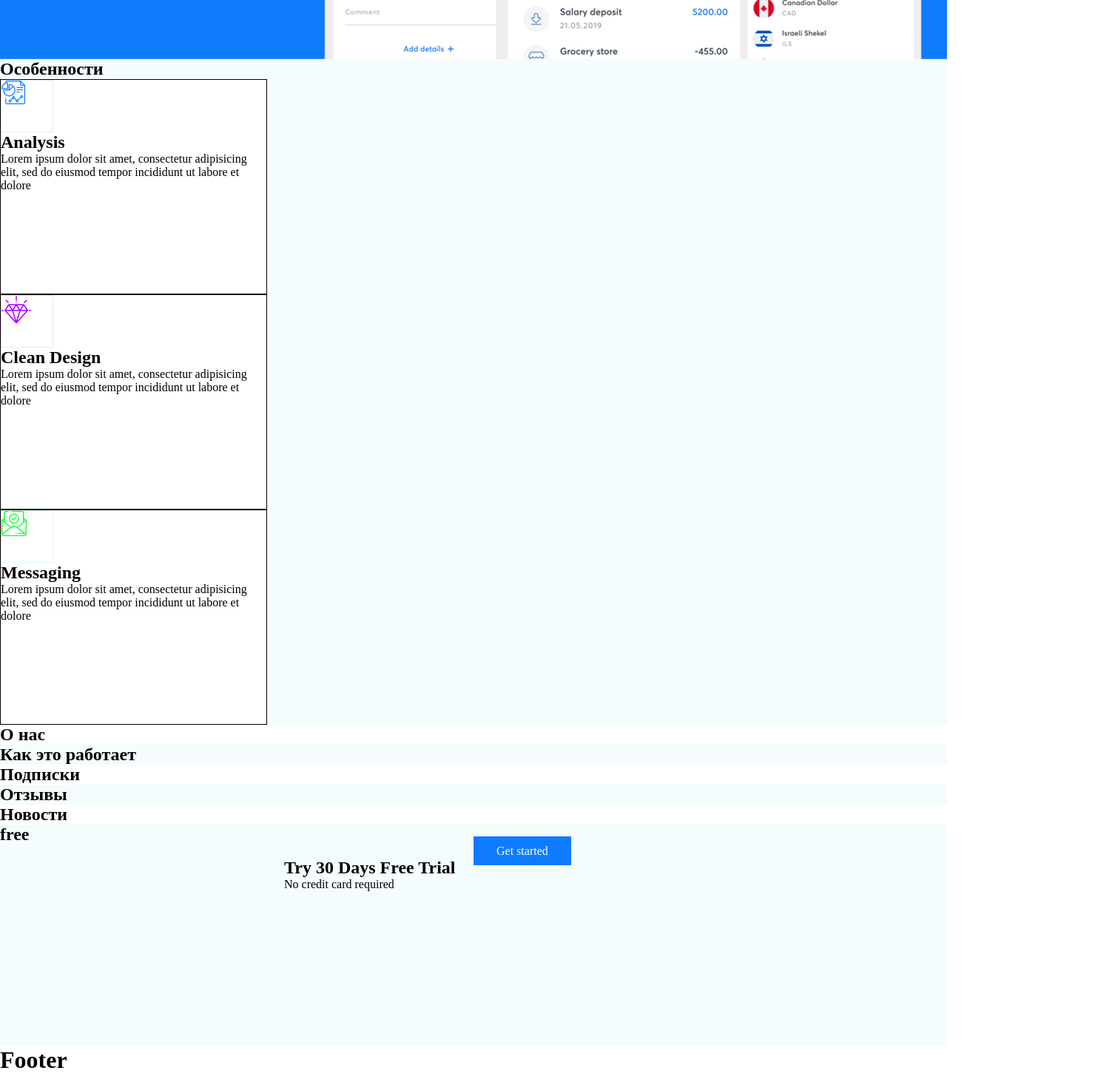
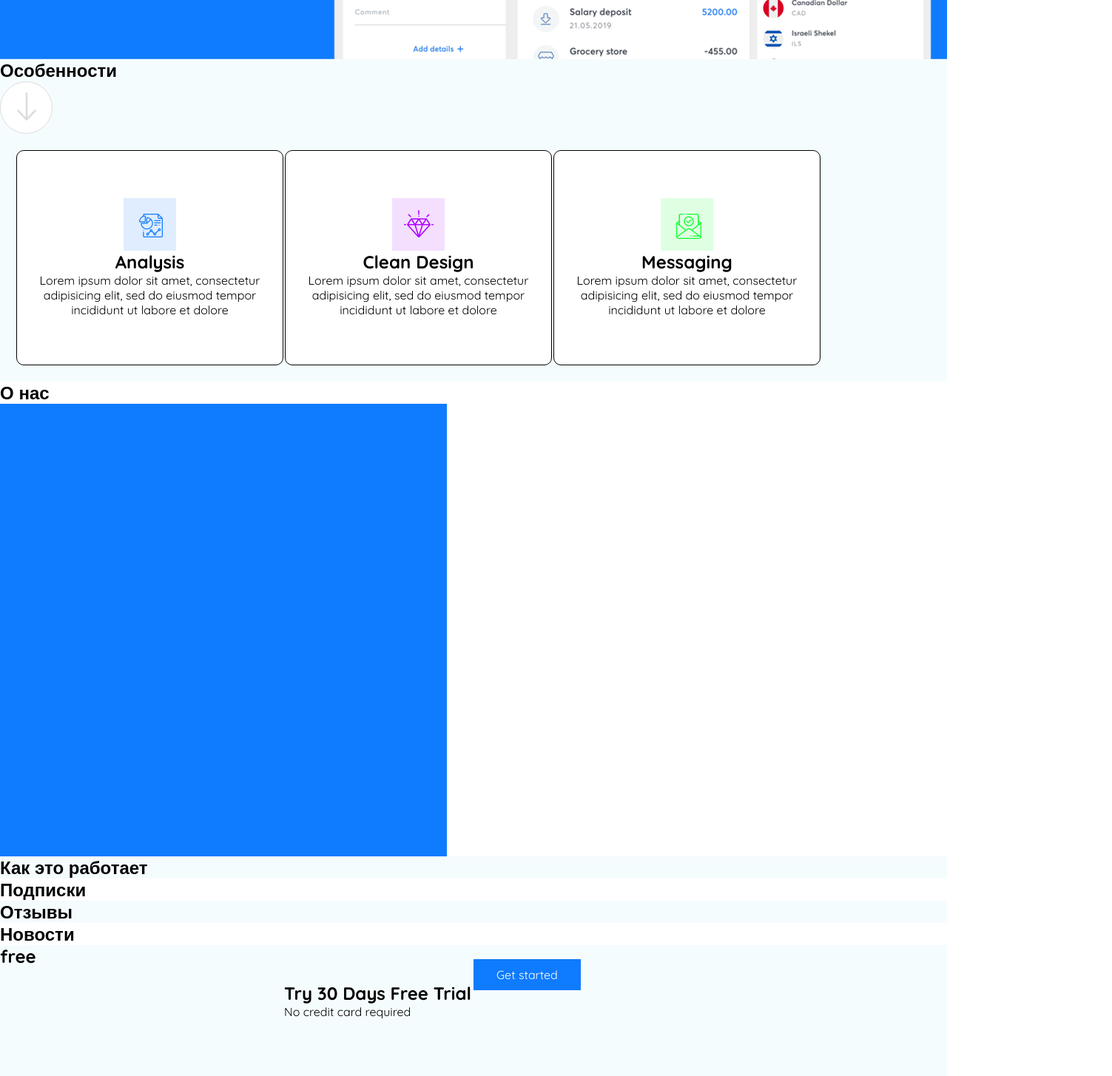
Before and after one commit to Igorgame/AcademyTask1, a plain HTML site: page index.html in a window 1280 px wide. Shown: the part 720-2175 px from the top of the page at 74% size, 1503 px wide, since content can reach past the window. Drawn offline with Linux system fonts and the light colour scheme.

Commit message:
fix marks

```diff
--- a/css/style.css
+++ b/css/style.css
@@ -2,6 +2,7 @@
     margin: 0;
     padding: 0;
     box-sizing: border-box;
+    font-family: 'Quicksand', sans-serif;
 }
 
 
@@ -14,6 +15,53 @@ header {
     width: 100%;
     box-sizing: border-box;
 
+}
+
+.features {
+    background: #F5FCFD;
+    width: 100%;
+    height: auto;
+    position: relative;
+    z-index: 10;
+}
+
+.about {
+background:#FFFFFF;
+position: relative;
+z-index: 10;
+}
+
+.rectangle {
+    height: 612px;
+    width: 604px;
+opacity: 1;
+background: #0F7BFF;
+}
+
+.workinfo{
+background: #F5FCFD;
+width: 100%;
+height: auto;
+}
+
+.feedback {
+    background: #F5FCFD;
+    width: 100%;
+    height: auto;
+}
+
+.freetrial {
+    background-color: #F5FCFD;
+    height: 300px;
+    background-size: cover;
+    background-position: center;
+    width: 100%;
+    box-sizing: border-box;
+}
+.trialinfo {
+    position: absolute;
+    left: 30%;
+    display: inline-block;
 }
 
 ul {
@@ -41,7 +89,7 @@ ul li a:hover{
 
 .logo img{
     float: left;
-    width: 180px;
+    width: auto;
     height: auto;
     padding-left: 5%;
 }
@@ -57,7 +105,7 @@ ul li a:hover{
 }
 
 .signup {
-    border: 1px solid#0063DD;
+
     padding: 10px 30px;
     background: #0063DD;
     color: #FFFFFF;
@@ -81,17 +129,21 @@ ul li.hactive a{
 
 .title {
     position: absolute;
-    top: 20%;
-    left: 45%;
+    top: 15%;
+    left: 40%;
+    text-align: center;
+
 }
 
 .title h1 {
 color:black
+
 }
 
 .title p {
   color:#929292;
   width: 500px;
+  padding-top: 10px;
 }
 
 .btns {
@@ -129,77 +181,79 @@ color:black
 
 .phones {
     position: absolute;
-    padding: 23% 20%;
+    padding: 23% 16%;
     z-index: 0;
+    margin: auto;
+
+
 
 }
 
-
-.container {
-    max-width: 100%;
+.scrolldn {
+    border: 1px solid #DCDCDC;
+    background: #FFFFFF;
+    width: 71px;
+    height: 71px;
+    border-radius:50%;
+    margin: auto;
 }
 
-.features {
-    background: #F5FCFD;
-    width: 100%;
-    height: auto;
-    position: relative;
-    z-index: 100;
-}
 .fch {
     margin:auto;
+    padding: 20px;
+    align-items:center;
 
 }
-.square1 {
+.square {
     width:361px;
     height: 291px;
     border: 1px solid black;
     background:#FFFFFF;
+    border-radius: 10px;
+    text-align: center;
 }
-
 .square2 {
     width:361px;
     height: 291px;
     border: 1px solid black;
     background:#FFFFFF;
-}
-
-.square3 {
-    width:361px;
-    height: 291px;
-    border: 1px solid black;
-    background:#FFFFFF;
+    border-radius: 10px;
+    margin-top: 20%;
+    text-align: center;
 }
 
 
+.roll1 {
+    border: 1px solid#DFEDFF;
+    background: #DFEDFF;
+     width: 71px;
+    height: 71px;
+    border: radius 50%;
+    padding: 20px;
+    margin: auto;
+}
 
-.workinfo{
-background: #F5FCFD;
-width: 100%;
-height: auto;
+.roll2 {
+    border: 1px solid#F5DFFF;
+    background: #F5DFFF;
+    width: 71px;
+    height: 71px;
+    border: radius 50%;
+    padding: 15px;
+    margin: auto;
+}
+
+.roll3 {
+    border: 1px solid #DFFFE3;
+    background: #DFFFE3;
+    width: 71px;
+    height: 71px;
+    border: radius 100px;
+    margin: auto;
+    padding: 20px;
 }
 
 
-
-.feedback {
-    background: #F5FCFD;
-    width: 100%;
-    height: auto;
-}
-
-.freetrial {
-    background-color: #F5FCFD;
-    height: 300px;
-    background-size: cover;
-    background-position: center;
-    width: 100%;
-    box-sizing: border-box;
-}
-.trialinfo {
-    position: absolute;
-    left: 30%;
-    display: inline-block;
-}
 
 .trydays h1 {
 color:black
@@ -212,6 +266,8 @@ color:black
 .startbtn {
     margin-left: 50%;
 }
+
+
 .getstarted {
     border: 1px solid #0F7BFF;
     padding: 10px 30px;
@@ -219,31 +275,11 @@ color:black
     color: #FFFFFF;
     text-decoration: none;
 }
-.scrolldn {
-    border: 1px solid #DCDCDC;
-    background: #FFFFFF;
-    width: 100px;
-    height: auto;
-    border-radius:50%;
+.getstarted:hover {
+    background:#FFFFFF;
+    color: #0F7BFF;
 }
 
-.roll1 {
-    border: 1px solid#DFEDFF;
-  width: 71px;
-  height: 71px;
-  border: radius 50%;
+footer {
+    background: #0F7BFF;
 }
-
-.roll2 {
-    border: 1px solid#F5DFFF;
-  width: 71px;
-  height: 71px;
-  border: radius 50%;
-}
-
-.roll3 {
-    border: 1px solid #DFFFE3;
-  width: 71px;
-  height: 71px;
-  border: radius 50%;
-}
--- a/index.html
+++ b/index.html
@@ -11,6 +11,7 @@
 </head>
 <body>
     <header>
+
         <div class="nav">
             <div class="logo">
                 <img src="img/logo.png">
@@ -24,6 +25,7 @@
                 <li><a href="#"> PRICING</a></li>
                 <li><a href="#"> PAGES</a></li>
             </ul>
+        </div>
 
             <div class="title">
                 <h1>Best Desktop App for You</h1>
@@ -33,49 +35,51 @@
                 <a href="#" class="dnld">Download</a>
                 <a href="#" class="trial">Free trial</a>
             </div>
-            <div>
             <img src="img/phones.png" class="phones">
-            </div>
-            <div >
-            <a href="#" class="scrolldn">&#8595;</a>
-            </div>
-        </div>
     </header>
 
 
     <section class="features">
 
             <h1>Особенности</h1>
-
+        <div >
+            <button class="scrolldn"><img src="img\skrolldown.png"</button>
+        </div>
         <div class="fch">
-            <div class="square1">
+            <table>
+                <td class="square">
                     <div class="roll1">
                         <img src="img\feature1.png" alt="F1">
                     </div>
                     <h2>Analysis</h2>
                     <p>Lorem ipsum dolor sit amet, consectetur adipisicing elit, sed do eiusmod tempor incididunt ut labore et dolore</p>
-            </div>
-            <div class="square2">
+                </td>
+
+                <td class="square2">
                     <div class="roll2">
-                    <img src="img\feature2.png" alt="F1">
+                        <img src="img\feature2.png" alt="F2">
                     </div>
                     <h2>Clean Design</h2>
                     <p>Lorem ipsum dolor sit amet, consectetur adipisicing elit, sed do eiusmod tempor incididunt ut labore et dolore</p>
-            </div>
-            <div class="square3">
+                </td>
+
+                <td class="square">
                     <div class="roll3">
-                    <img src="img\feature3.png" alt="F1">
+                        <img src="img\feature3.png" alt="F2">
                     </div>
                     <h2>Messaging</h2>
                     <p>Lorem ipsum dolor sit amet, consectetur adipisicing elit, sed do eiusmod tempor incididunt ut labore et dolore</p>
-            </div>
+                </td>
+            </table>
         </div>
     </section>
 
     <section class="about">
         <h1>О нас</h1>
         <div class="collage1">
+<div class="rectangle">
 
+</div>
         </div>
         <div class="collage2">
 
@@ -99,10 +103,13 @@
             <h1 class="trydays">Try 30 Days Free Trial</h1>
             <p class="withoutcard">No credit card required</p>
         </div>
-
     </section>
 
-    <footer><h1>Footer</h1></footer>
+    <footer>
+        <h1>Footer</h1>
+
+        <div class></div>
+    </footer>
     <script src="js/script.js"></script>
 </body>
 </html>
```
Lines whose indentation alone changed are shown as unchanged.
